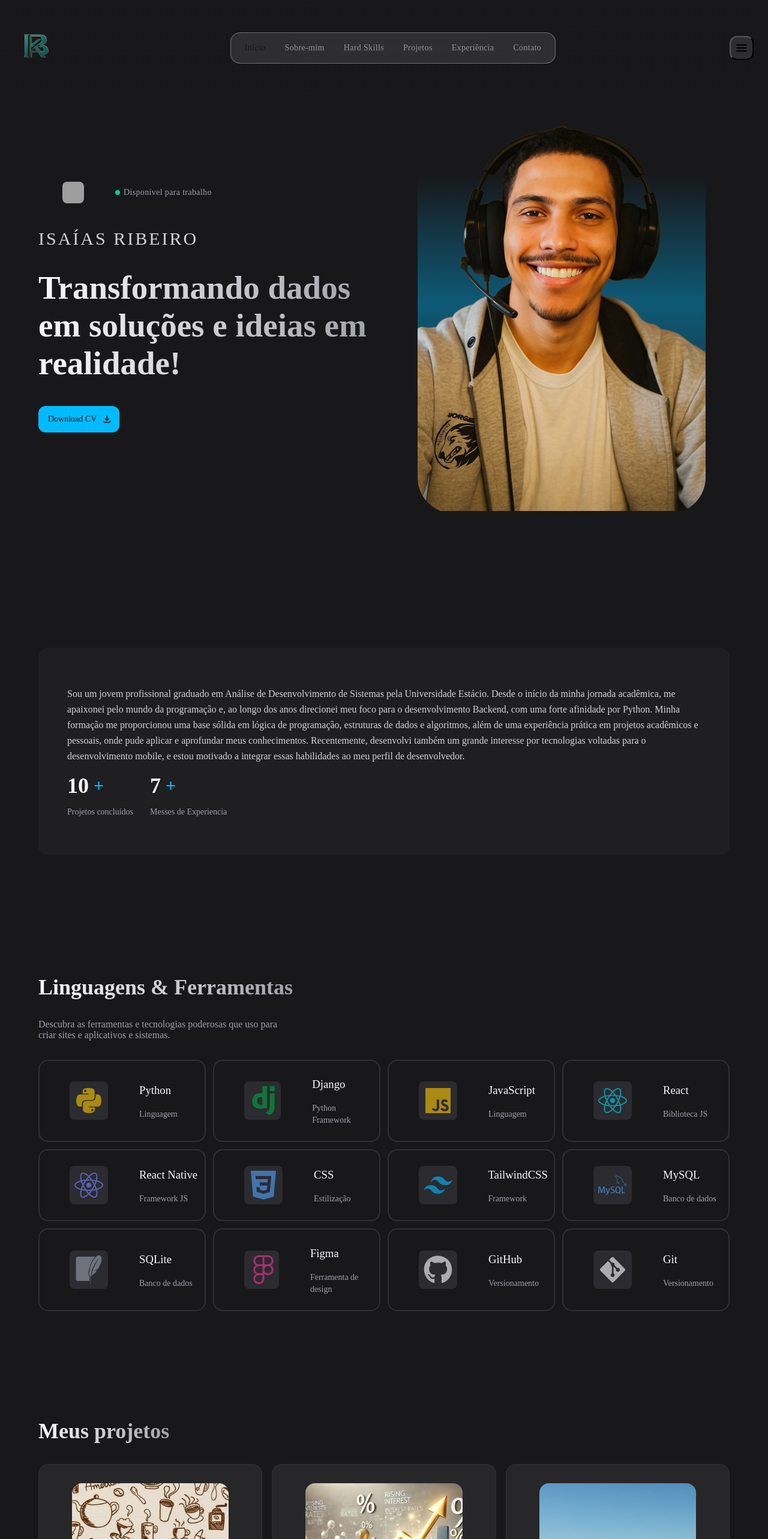
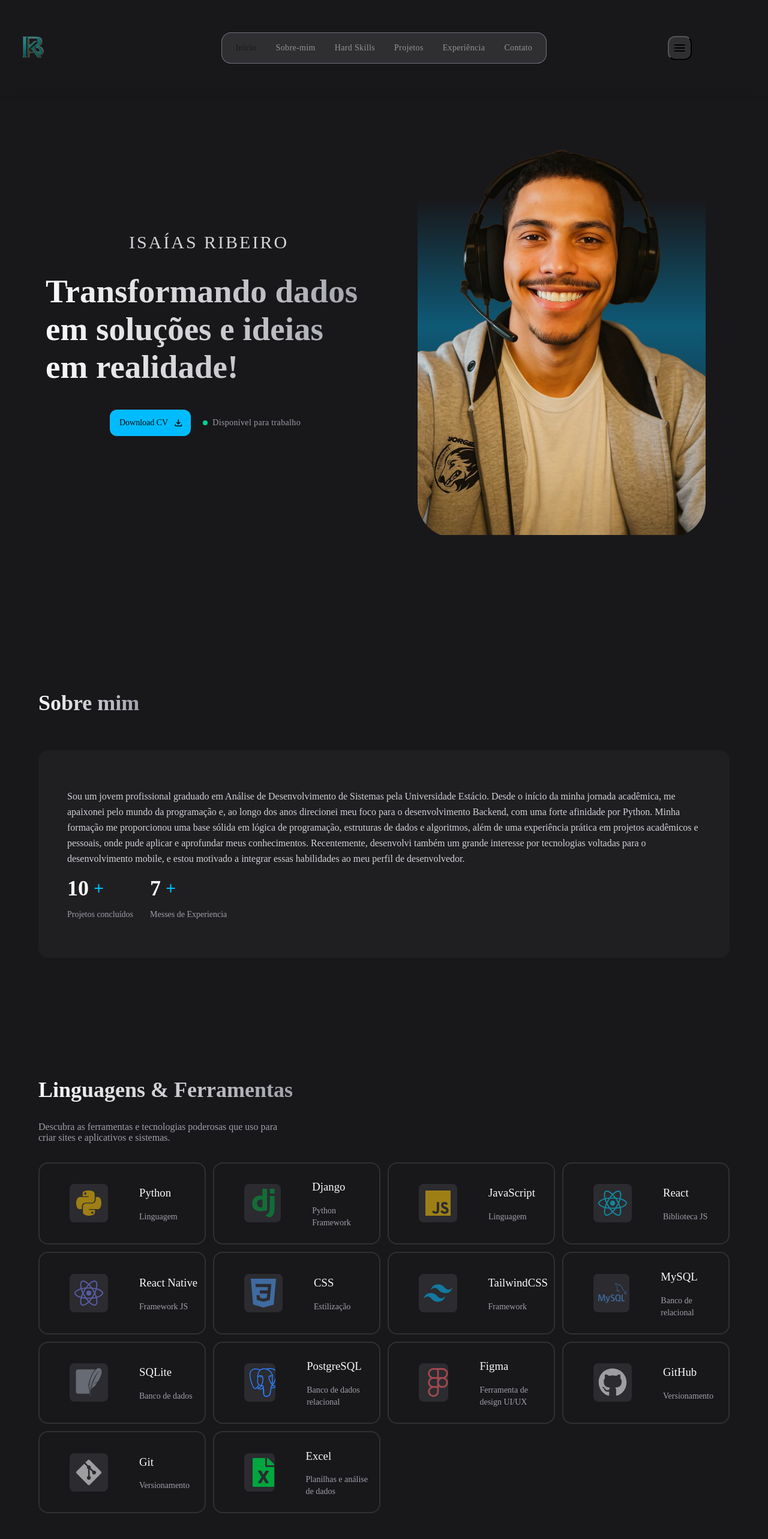
Before and after one commit to Is4ias/portifolio2.0, a React (Vite) app: page / in a window 1280 px wide. Shown: the top 2566 px of the page at 60% size. Built offline with nearby package versions, Linux system fonts and the light colour scheme; grey boxes are pictures that could not be loaded.

Commit message:
Fix: correção nos componentes

```diff
--- a/src/components/About.jsx
+++ b/src/components/About.jsx
@@ -16,8 +16,9 @@ const About = () => {
     id="about"
     className='section'
     >
-        <div className='container lg:pt-20'>
-            <div className='bg-zinc-800/50 p-7 rounded-2xl md:p-12'>
+        <div className='container with-header mx-auto lg:pt-20'>
+            <h2 className="headline-2">Sobre mim</h2>
+            <div className='bg-zinc-800/50 p-7 rounded-2xl md:p-12 mt-14 reveal-up'>
                 <p className="text-zinc-300 mb-4 leading-relaxed text-sm md:text-base">
                     Sou um jovem profissional graduado em Análise de Desenvolvimento de Sistemas pela
                     Universidade Estácio. Desde o início da minha jornada acadêmica,
--- a/src/components/Contact.jsx
+++ b/src/components/Contact.jsx
@@ -45,14 +45,14 @@ const Contact = () => {
     className="section"
     >
         <div className="container lg:grid lg:grid-cols-2
-        lg:items-stretch lg:pt-10">
-            <div className="mb-12 lg:mb-0 lg:flex lg:flex-col">
-                <h2 className="headline-2 lg:max-w-[12ch]">
+        lg:items-stretch pt-20">
+            <div className="mb-10 lg:mb-0 lg:flex lg:flex-col">
+                <h2 className="headline-2 lg:max-w-[12ch] reveal-up">
                     Meu contato para colaboração
                 </h2>
 
                 <p className="text-zinc-400 mt-3 mb-8 max-w-[50ch]
-                lg:max-w-[30ch]">
+                lg:max-w-[30ch] reveal-up">
                     Entre em contato pelas minhas redes sociais ou por e-mail!
                 </p>
 
@@ -65,15 +65,13 @@ const Contact = () => {
                         rel="noopener noreferrer"
                         aria-label={alt}
                         className="w-12 h-12 grid place-items-center ring-inset ring-2
-                                ring-zinc-800 rounded-3xl transition-colors
-                                hover:bg-zinc-300 hover:text-zinc-950 active:bg-zinc-50/80"
+                                ring-zinc-800 text-white rounded-3xl transition-colors
+                                hover:bg-zinc-300 hover:text-zinc-950 active:bg-zinc-50/80 reveal-up"
                         >
                             {icon}
                         </a>
                     ))}
                 </div>
-
-
             </div>
 
             <form
@@ -86,7 +84,7 @@ const Contact = () => {
                     <div className="mb-4">
                         <label
                         htmlFor="name"
-                        className="label">
+                        className="label reveal-up">
                             Nome
                         </label>
 
@@ -97,13 +95,13 @@ const Contact = () => {
                         autoComplete='name'
                         required
                         placeholder='Isaías Ribeiro'
-                        className="text-field" />
+                        className="text-field reveal-up" />
                     </div>
 
                     <div className="mb-4">
                         <label
                         htmlFor="email"
-                        className="label">
+                        className="label reveal-up">
                             E-mail
                         </label>
 
@@ -114,14 +112,14 @@ const Contact = () => {
                         autoComplete="email"
                         required
                         placeholder="isaias02dev@gmail.com"
-                        className="text-field" />
+                        className="text-field reveal-up" />
                     </div>
                 </div>
 
                 <div className="mb-4">
                     <label
                         htmlFor="message"
-                        className="label"
+                        className="label reveal-up"
                     >
                         Mensagem
                     </label>
@@ -131,13 +129,13 @@ const Contact = () => {
                         id="message"
                         placeholder='Olá!'
                         required
-                        className="text-field resize-y min-h-32 max-h-80"
+                        className="text-field resize-y min-h-32 max-h-80 reveal-up"
                     ></textarea>
                 </div>
 
                 <button
                 type="submit"
-                className='btn btn-primary [&]:max-w-full w-full justify-center'>
+                className='btn btn-primary [&]:max-w-full w-full justify-center reveal-up'>
                     Enviar
                 </button>
 
--- a/src/components/Expirence.jsx
+++ b/src/components/Expirence.jsx
@@ -1,20 +1,52 @@
 import React from "react"
 import { Briefcase, MapPin, Calendar, Linkedin } from "lucide-react"
+import { FaFigma, FaFileExcel } from "react-icons/fa";  // Figma e Excel
+import { SiPostgresql } from "react-icons/si";
+import SkillCard from "./SkillCard";
 
 export default function ExperienciaProfissional() {
+
+  const skills = [
+    {
+      imgSrc: <FaFigma className="text-red-400 text-5xl animate-pulse" />,
+      label: "Figma",
+      desc: "Ferramenta de design UI/UX"
+    },
+    {
+      imgSrc: <FaFileExcel className="text-green-600 text-5xl animate-pulse" />,
+      label: "Excel",
+      desc: "Planilhas e análise de dados"
+    },
+    {
+      imgSrc: <SiPostgresql className="text-blue-500 text-5xl animate-pulse" />,
+      label: "PostgreSQL",
+      desc: "Banco de dados relacional"
+    },
+    {
+      imgSrc: <FaFigma className="text-red-400 text-5xl animate-pulse" />,
+      label: "Figma",
+      desc: "Ferramenta de design UI/UX"
+    },
+  ]
+
+
   return (
-    <section id="experience" className=" bg-[#0f0f11] min-h-screen text-white py-16 px-6 lg:pt-40 mb-30 ">
-      <div className="max-w-6xl mx-auto">
-        <h2 className="text-center text-3xl font-bold mb-2">
-          EXPERIENCIA PROFISSIONAL
-        </h2>
-        <p className="text-center text-gray-400 mb-10 font-extralight">
-          Minha jornada profissional e as experiencias que moldaram minha carreira
-        </p>
+    <section
+      id="experience"
+      className="container with-header bg-zinc-900 w-full min-h-screen text-white">
+      <div className="max-w-6xl mx-auto md:pt-20">
+          <h2 className="headline-2 text-2xl md:text-3xl font-bold mb-2">
+            Experiência Profissional
+          </h2>
+          <p className="text-zinc-400 mb-10 font-extralight">
+            Minha jornada profissional e as experiências que moldaram minha carreira
+          </p>
 
-        <div className="bg-zinc-800/50 rounded-2xl shadow-lg overflow-hidden">
+
+
+        <div className="bg-zinc-800/40 rounded-2xl shadow-lg overflow-hidden">
           <div className="bg-gradient-to-r from-sky-600 p-6">
-            <h3 className="text-xl font-bold">MINISTÉRIO DO MEIO AMBIENTE E MUDANÇA DO CLIMA</h3>
+            <h3 className="text-xl font-extralight max-w-[22ch] md:max-w-[35ch]">MINISTÉRIO DO MEIO AMBIENTE E MUDANÇA DO CLIMA</h3>
             <p className="text-sm">Estágio em Desenvolvimento de Sistemas</p>
             <div className="flex gap-4 text-sm text-gray-300 mt-2">
               <div className="flex items-center gap-1">
@@ -62,26 +94,17 @@ export default function ExperienciaProfissional() {
                 TECNOLOGIAS UTILIZADAS
               </h4>
 
-              <div className="grid grid-cols-2 gap-4">
-                <div className="bg-[#26262b] p-4 rounded-xl text-center">
-                  <span className="block text-gray-300 font-bold">Power BI</span>
-                    <p className="text-sm text-gray-400">Insights</p>
-                </div>
-                <div className="bg-[#26262b] p-4 rounded-xl text-center">
-                  <span className="block text-gray-300 font-bold">PostegreSQL</span>
-                    <p className="text-sm text-gray-400">Banco de Dados</p>
+              <div className="grid gap-3">
+                {skills.map(({ imgSrc, label, desc}, index) => (
+                  <SkillCard
+                    key={index}
+                    imgSrc={imgSrc}
+                    label={label}
+                    desc={desc}
+                    classes="reveal-up"
+                  />
+                ))}
 
-                </div>
-
-                <div className="bg-[#26262b] p-4 rounded-xl text-center">
-                  <span className="block text-gray-300 font-bold">Figma</span>
-                    <p className="text-sm text-gray-400">Design & Prototipagem</p>
-                </div>
-
-                <div className="bg-[#26262b] p-4 rounded-xl text-center">
-                  <span className="block text-gray-300 font-bold">Excel</span>
-                    <p className="text-sm text-gray-400">Análise de Dados</p>
-                </div>
               </div>
 
               <div className="mt-6">
--- a/src/components/Footer.jsx
+++ b/src/components/Footer.jsx
@@ -7,30 +7,25 @@ const Footer = () => {
   return (
     <footer className='section'>
       <div className="container">
-
         <div className="lg:grid lg:grid-cols-2">
-
           <div className="mb-10">
-            <h2 className='headline-1 mb-8 lg:max-w-[12ch]'>
+            <h2 className='headline-1 mb-8 lg:max-w-[12ch] reveal-up'>
               Vamos trabalhar juntos hoje!
             </h2>
-
 
             <ButtonPrimary
               href="mailto:isaias02dev@gmail.com"
               label="Iniciar projeto"
               icon="chevron_right"
+              classes="reveal-up"
             />
           </div>
-
-
-
         </div>
 
         <div className="flex items-center justify-between pt-10 mb-8">
           <a
-          href=""
-          className=""
+          href="/"
+          className="logo reveal-up"
           >
             <img
               src={Logo}
@@ -40,7 +35,7 @@ const Footer = () => {
             />
           </a>
 
-          <p className="text-zinc-500 text-sm">
+          <p className="text-zinc-500 text-sm reveal-up">
             &copy; 2025 <span className='text-zinc-200'>Isaias Ribeiro S.de Sá</span>
           </p>
         </div>
--- a/src/components/Header.jsx
+++ b/src/components/Header.jsx
@@ -8,31 +8,35 @@ const Header = () => {
 
   return (
     <header className='fixed top-0 left-0 w-full h-40 flex
-     items-center z-40 bg-gradient-to-b from-zinc-900 to-zinc-900/0'>
+     items-center z-40 backdrop-blur-md shadow-md'>
 
         <div className='max-w-screen-2xl w-full mx-auto px-4
-        flex justify-between items-center md:px-6 md:grid-cols-[1fr_3fr_1fr]'>
-            <h1>
+        flex justify-between items-center md:px-6 md:grid md:grid-cols-[1fr_3fr_1fr]'>
             <a href='/' className='logo'>
                 <img
                     src={Logo}
-                    width={70}
-                    height={66}
+                    width={60}
+                    height={60}
                     alt='Isaías Ribeiro'
                 />
             </a>
-            </h1>
 
+           <div className="md:flex flex-1 justify-center">
                 <Navbar navOpen={navOpen}/>
+           </div>
 
+            <div className="relative md:justify-self-center">
                 <button
-                className="menu-btn md:hidden"
+                    className="menu-btn max-md:hidden"
                     onClick={() => setNavOpen(prev => !prev)}
                 >
                     <span className="material-symbols-rounded">
                         {navOpen ? "close" : "menu"}
                     </span>
             </button>
+
+            </div>
+
         </div>
      </header>
   )
--- a/src/components/Hero.jsx
+++ b/src/components/Hero.jsx
@@ -12,45 +12,39 @@ const Hero = () => {
         className='pt-28 lg:pt-32'
     >
         <div className='container lg:grid lg:grid-cols-2
-        items-center lg:gap-10'>
+        items-center lg:gap-10 pt-10'>
             <div>
-                <div className='flex items-center gap-3'>
-                    <figure className='img-box w-9 h-9 rounded-lg'>
-                        <img
-                            src={FotoPequena}
-                            width={40}
-                            height={40}
-                            alt='Isaías Ribeiro'
-                            className='img-cover'
-                        />
-                    </figure>
 
-                    <div className="flex items-center gap-1.5
-                     text-zinc-400 text-sm tracking-wide">
-                        <span className='relative w-2 h-2 rounded-full bg-emerald-400'>
-                            <span className='absolute inset-0 rounded-full  bg-emerald-400 animate-ping'></span>
-                        </span>
-                        Disponível para trabalho
-                    </div>
-                </div>
 
-                <h1 className='lg:text-3xl font-extralight tracking-widest
+                <h1 className='flex justify-center lg:text-3xl font-extralight tracking-widest
                  text-gray-300 uppercase md:text-2x1'>
-                   <span className='text-zinc-300'>ISAÍAS RIBEIRO</span>
+                   <span className='text-zinc-300 ml-3'>ISAÍAS RIBEIRO</span>
                 </h1>
 
                 <h2 className='headline-1 max-w-[10ch] sm:max-w-[20ch]
-                lg:max-w-[10ch] mt-8 mb-8 lg:mb-10 md:text-2xl'>
+                lg:max-w-[10ch] mt-8 mb-8 lg:mb-10 md:text-2x ml-3'>
                     Transformando dados em soluções e ideias em realidade!
                 </h2>
 
-                <div className='flex justify-center mt-6 md:justify-start'>
+                <div className='flex justify-center mt-6 md:justify-center gap-5'>
                     <ButtonPrimary
                         href={Curriculo}
                         target='_blank'
                         label="Download CV"
                         icon="download"
                     />
+                    <div className='flex'>
+                        <div className="flex items-center gap-2
+                        text-zinc-400 text-sm tracking-wide">
+                            <span className='relative w-2 h-2 rounded-full bg-emerald-400'>
+                                <span className='absolute inset-0 rounded-full  bg-emerald-400 animate-ping'></span>
+                            </span>
+                            Disponível para trabalho
+                        </div>
+                    </div>
+
+
+
                 </div>
             </div>
 
@@ -67,6 +61,9 @@ const Hero = () => {
                     />
                 </figure>
             </div>
+
+
+
         </div>
     </section>
   )
--- a/src/components/Skils.jsx
+++ b/src/components/Skils.jsx
@@ -1,10 +1,9 @@
-import React from 'react'
 import SkillCard from './SkillCard';
 
 import {
-  FaPython, FaJs, FaReact, FaGithub, FaFigma, FaGitAlt
+  FaPython, FaJs, FaReact, FaGithub, FaFigma, FaGitAlt, FaFileExcel,
 } from "react-icons/fa";
-import { SiDjango, SiTailwindcss, SiMysql, SiSqlite, SiCss3} from "react-icons/si";
+import { SiDjango, SiTailwindcss, SiMysql, SiSqlite, SiCss3, SiPostgresql} from "react-icons/si";
 
 
 const skillItem = [
@@ -46,7 +45,7 @@ const skillItem = [
   {
     imgSrc: <SiMysql className="text-blue-400 text-5xl animate-pulse" />,
     label: "MySQL",
-    desc: "Banco de dados"
+    desc: "Banco de relacional"
   },
   {
     imgSrc: <SiSqlite className="text-gray-400 text-5xl animate-pulse" />,
@@ -54,9 +53,14 @@ const skillItem = [
     desc: "Banco de dados"
   },
   {
-    imgSrc: <FaFigma className="text-pink-500 text-5xl animate-pulse" />,
+    imgSrc: <SiPostgresql className="text-blue-500 text-5xl" />,
+    label: "PostgreSQL",
+    desc: "Banco de dados relacional"
+  },
+  {
+    imgSrc: <FaFigma className="text-red-400 text-5xl animate-pulse" />,
     label: "Figma",
-    desc: "Ferramenta de design"
+    desc: "Ferramenta de design UI/UX"
   },
   {
     imgSrc: <FaGithub className="text-white text-5xl animate-pulse" />,
@@ -68,14 +72,20 @@ const skillItem = [
     label: "Git",
     desc: "Versionamento"
   },
+  {
+    imgSrc: <FaFileExcel className="text-green-600 text-5xl" />,
+    label: "Excel",
+    desc: "Planilhas e análise de dados"
+  },
+
 ];
 
 const Skills = () => {
   return (
     <section id="hardSkills" className="section">
-      <div className="container lg:pt-10">
-        <h2 className="headline-2">Linguagens & Ferramentas</h2>
-        <p className="text-zinc-400 mt-3 mb-8 max-w-[50ch]">
+      <div className="container with-header lg:pt-10 md:pt-8">
+        <h2 className="headline-2 reveal-up">Linguagens & Ferramentas</h2>
+        <p className="text-zinc-400 mb-8 max-w-[50ch]">
           Descubra as ferramentas e tecnologias poderosas que uso para criar sites e aplicativos e sistemas.
         </p>
 
@@ -86,6 +96,7 @@ const Skills = () => {
               imgSrc={imgSrc}
               label={label}
               desc={desc}
+              classes="reveal-up"
             />
           ))}
         </div>
--- a/src/components/Work.jsx
+++ b/src/components/Work.jsx
@@ -56,7 +56,7 @@ const Work = () => {
       className='section'
       >
         <div className="container">
-          <h2 className="headline-2 mb-8 lg:pt-5">
+          <h2 className="headline-2 with-header mb-8 lg:pt-5 md:pt-8 reveal-up">
             Meus projetos
           </h2>
 
@@ -70,6 +70,7 @@ const Work = () => {
                 title={title}
                 tags={tags}
                 projectLink={projectLink}
+                classes="reveal-up"
 
               />
             ))}
```
Lines whose indentation alone changed are shown as unchanged.
